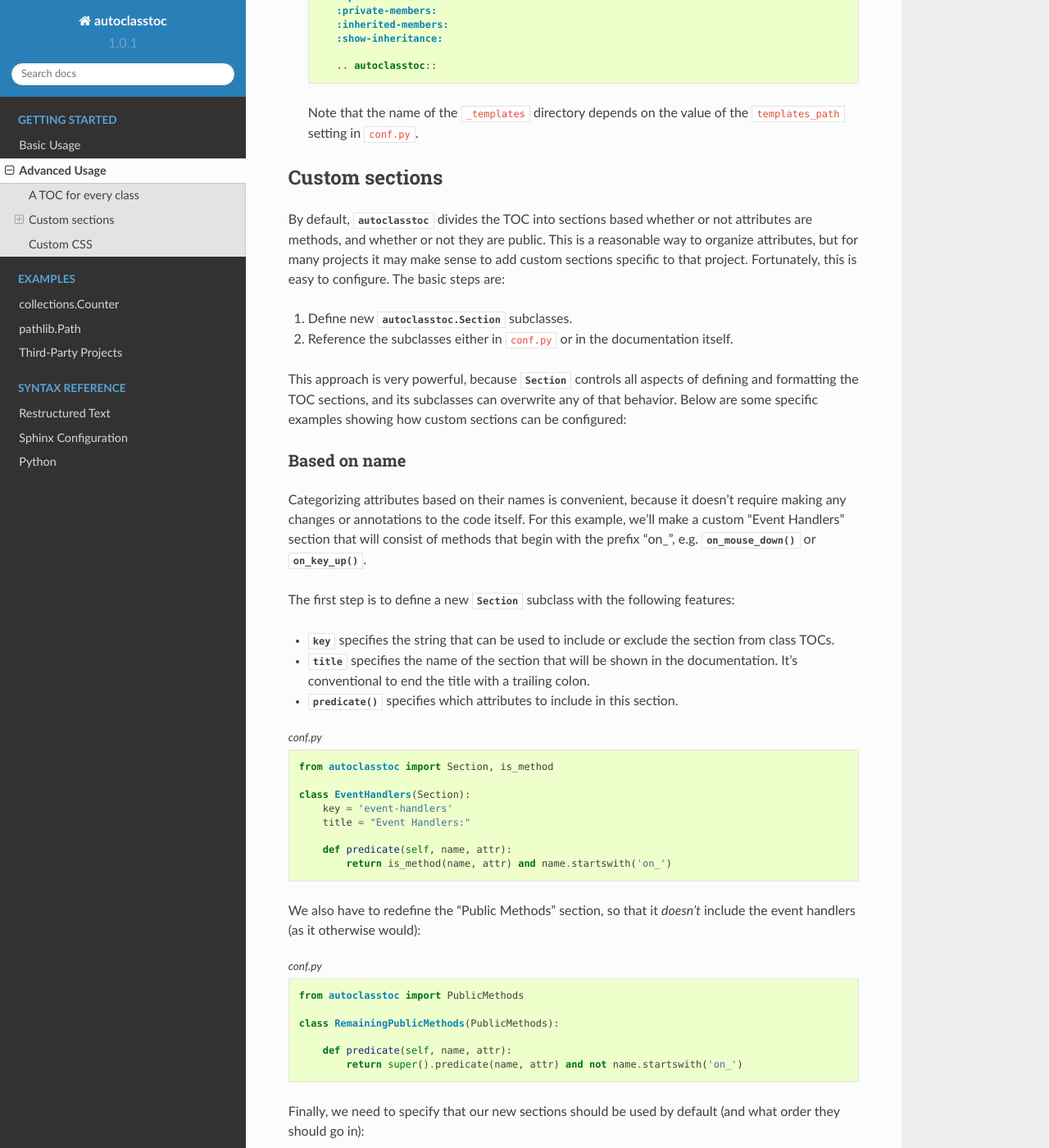
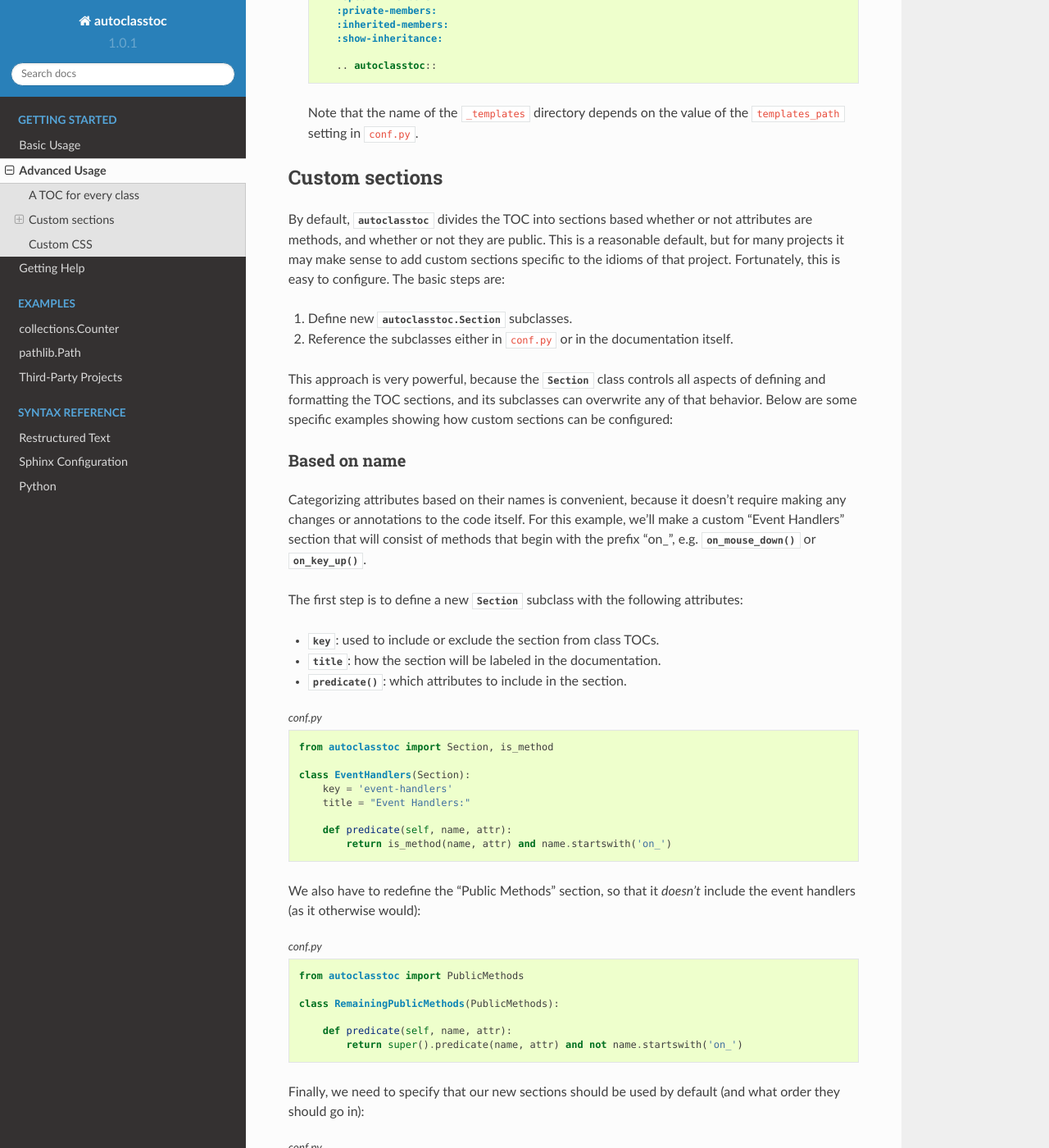
Before and after one commit to kalekundert/autoclasstoc, a Sphinx documentation site: the page built from docs/advanced_usage.rst, in a window 1280 px wide and 1400 px high, scrolled down 1157 px. Shown: the whole window at 82% size. Built offline with Sphinx 7.4.7 and the Read the Docs theme 2.0.0, drawn with Linux system fonts in a browser that asks for light colours; some of the changed text lies outside the part shown.

Commit message:
Use the term "data attribute" instead of "attribute".
This is more correct, because the term "attribute" technically
encompasses methods and inner classes as well as data attributes.

Fixes #2.

```diff
--- a/docs/advanced_usage.rst
+++ b/docs/advanced_usage.rst
@@ -73,18 +73,18 @@
 ===============
 By default, :rst:dir:`autoclasstoc` divides the TOC into sections based whether
 or not attributes are methods, and whether or not they are public.  This is a
-reasonable way to organize attributes, but for many projects it may make sense
-to add custom sections specific to that project.  Fortunately, this is easy to
+reasonable default, but for many projects it may make sense to add custom
+sections specific to the idioms of that project.  Fortunately, this is easy to
 configure.  The basic steps are:
 
 1. Define new `autoclasstoc.Section` subclasses.
 2. Reference the subclasses either in ``conf.py`` or in the documentation
    itself.
 
-This approach is very powerful, because `Section` controls all aspects of
-defining and formatting the TOC sections, and its subclasses can overwrite any
-of that behavior.  Below are some specific examples showing how custom sections
-can be configured:
+This approach is very powerful, because the `Section` class controls all
+aspects of defining and formatting the TOC sections, and its subclasses can
+overwrite any of that behavior.  Below are some specific examples showing how
+custom sections can be configured:
 
 Based on name
 -------------
@@ -95,17 +95,16 @@
 :meth:`on_key_up()`.
 
 The first step is to define a new `Section` subclass with the following
-features:
+attributes:
 
-- :attr:`~autoclasstoc.Section.key` specifies the string that can be used to
-  include or exclude the section from class TOCs.
+- :attr:`~autoclasstoc.Section.key`: used to include or exclude the section
+  from class TOCs.
 
-- :attr:`~autoclasstoc.Section.title` specifies the name of the section that
-  will be shown in the documentation.  It's conventional to end the title with
-  a trailing colon.
+- :attr:`~autoclasstoc.Section.title`: how the section will be labeled in the
+  documentation.
 
-- :meth:`~autoclasstoc.Section.predicate` specifies which attributes to include
-  in this section.
+- :meth:`~autoclasstoc.Section.predicate`: which attributes to include in the
+  section.
 
 .. code-block::
   :caption: conf.py
--- a/docs/index.rst
+++ b/docs/index.rst
@@ -7,6 +7,7 @@
 
   basic_usage
   advanced_usage
+  getting_help
 
 .. toctree::
   :caption: Examples
--- a/docs/syntax/python.rst
+++ b/docs/syntax/python.rst
@@ -16,11 +16,11 @@
   autoclasstoc.Section
   autoclasstoc.PublicMethods
   autoclasstoc.PrivateMethods
-  autoclasstoc.PublicAttributes
-  autoclasstoc.PrivateAttributes
+  autoclasstoc.PublicDataAttrs
+  autoclasstoc.PrivateDataAttrs
   autoclasstoc.InnerClasses
   autoclasstoc.is_method
-  autoclasstoc.is_attribute
+  autoclasstoc.is_data_attr
   autoclasstoc.is_public
   autoclasstoc.is_private
   autoclasstoc.is_special
```
Also changed, not shown: other parts of docs/advanced_usage.rst (+3 -3 lines), docs/getting_help.rst (added, +9 -0 lines), 5 other files.
